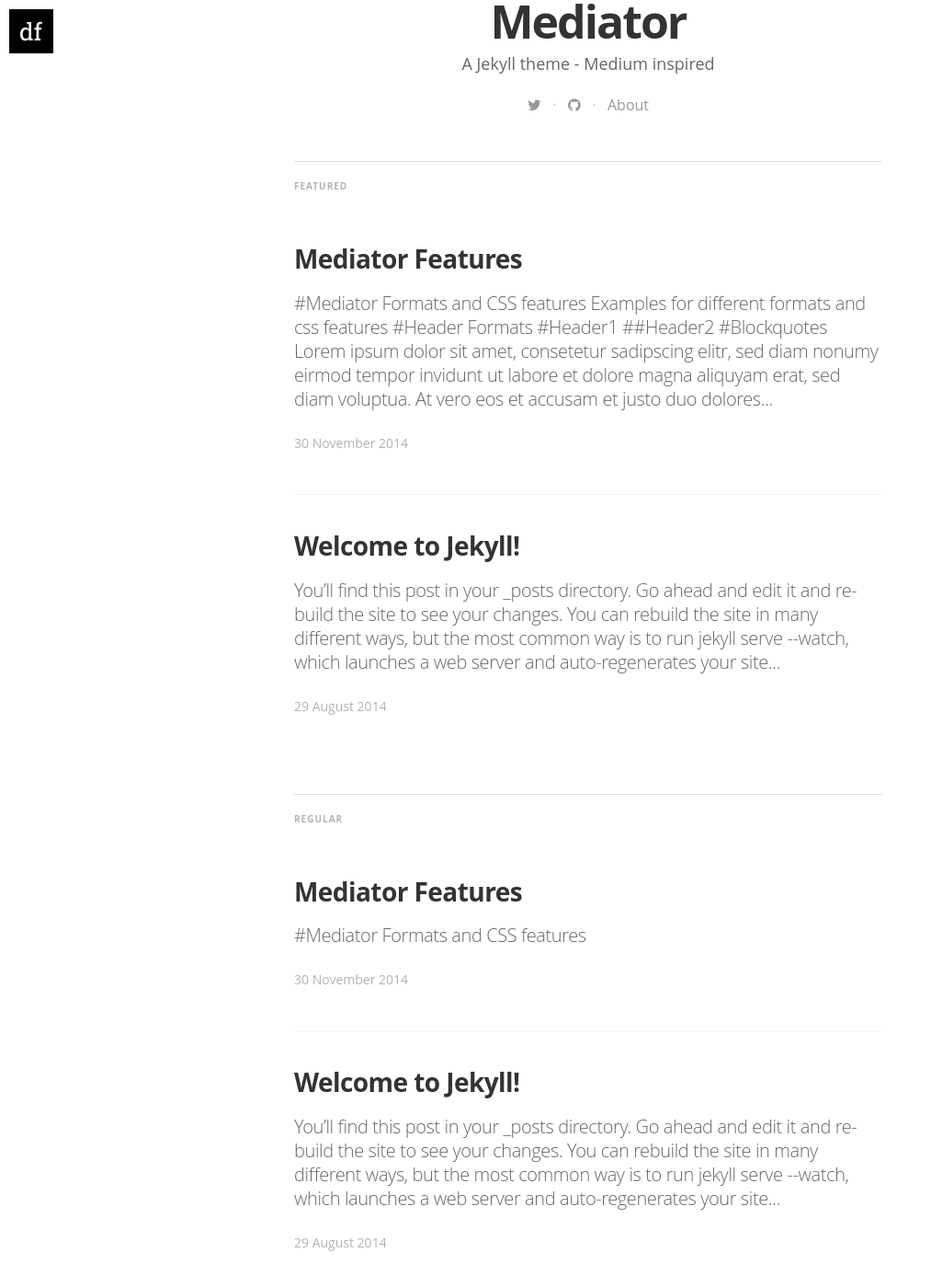
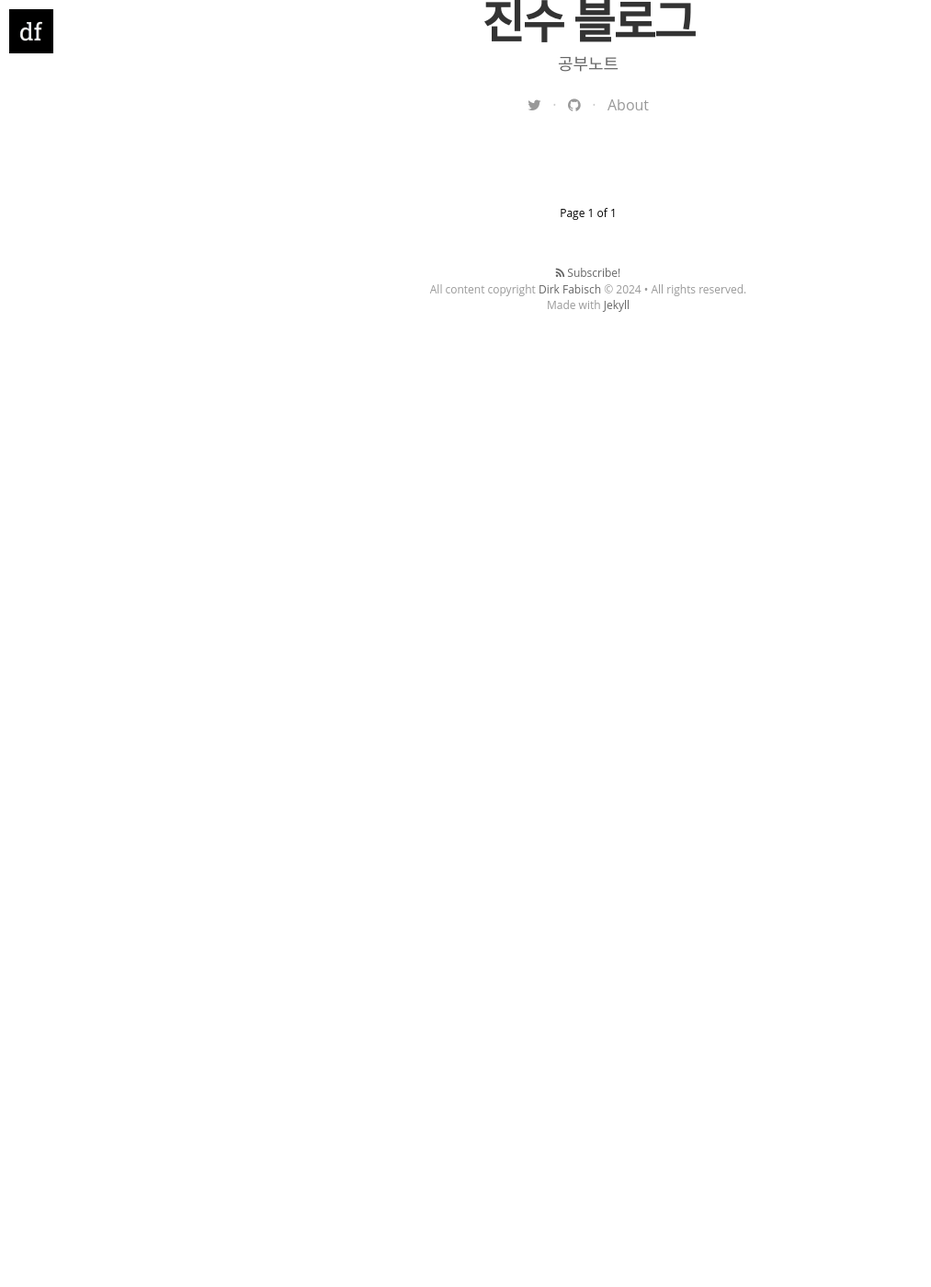
Before and after one commit to jinsu1/jinsubaji, a Jekyll site: the page built from index.html, in a window 1280 px wide and 1400 px high, scrolled down 536 px. Shown: the whole window at 92% size, without its empty margins (0-1013 px from the left). Built offline with Jekyll 4.4.1, drawn with Linux system fonts in a browser that asks for light colours; nearby versions of some CDN libraries; some web fonts are replaced; the list of posts is cut into pages by our own code; after the commit the page ends 925 px from its top, so only the background shows below that.

Commit message:
형변환

```diff
--- a/_config.yml
+++ b/_config.yml
@@ -4,11 +4,11 @@
   - jekyll-paginate
 
 # Site settings
-title: "Mediator"
+title: "진수 블로그"
 description: > # this means to ignore newlines until "email:"
-   A Jekyll theme - Medium inspired
+   공부노트
 
-email: a-mail@mail.mail
+email: jinsu4205@gmail.com
 #blog logo
 logo: "/assets/images/df_logo.jpg"
 float_logo: true # true, false (default)
--- a/_posts/2014-08-29-welcome-to-jekyll.markdown
+++ /dev/null
@@ -1,39 +0,0 @@
----
-layout: post
-title:  "Welcome to Jekyll!"
-date:   2014-08-29 14:34:25
-categories: jekyll update
-tags: featured
-image: /assets/article_images/2014-08-29-welcome-to-jekyll/desktop.JPG
----
-You’ll find this post in your `_posts` directory. Go ahead and edit it and re-build the site to see your changes. You can rebuild the site in many different ways, but the most common way is to run `jekyll serve --watch`, which launches a web server and auto-regenerates your site when a file is updated.
-
-To add new posts, simply add a file in the `_posts` directory that follows the convention `YYYY-MM-DD-name-of-post.ext` and includes the necessary front matter. Take a look at the source for this post to get an idea about how it works.
-
-Jekyll also offers powerful support for code snippets:
-
-{% highlight ruby %}
-def print_hi(name)
-  puts "Hi, #{name}"
-end
-print_hi('Tom')
-#=> prints 'Hi, Tom' to STDOUT.
-{% endhighlight %}
-
-Check out the [Jekyll docs][jekyll] for more info on how to get the most out of Jekyll. File all bugs/feature requests at [Jekyll’s GitHub repo][jekyll-gh]. If you have questions, you can ask them on [Jekyll’s dedicated Help repository][jekyll-help].
-
-{% highlight js %}
-
-<footer class="site-footer">
- <a class="subscribe" href="{{ "/feed.xml" | prepend: site.baseurl }}"> <span class="tooltip"> <i class="fa fa-rss"></i> Subscribe!</span></a>
-  <div class="inner">a
-   <section class="copyright">All content copyright <a href="mailto:{{ site.email}}">{{ site.name }}</a> &copy; {{ site.time | date: '%Y' }} &bull; All rights reserved.</section>
-   <section class="poweredby">Made with <a href="http://jekyllrb.com"> Jekyll</a></section>
-  </div>
-</footer>
-{% endhighlight %}
-
-
-[jekyll]:      http://jekyllrb.com
-[jekyll-gh]:   https://github.com/jekyll/jekyll
-[jekyll-help]: https://github.com/jekyll/jekyll-help
--- a/_posts/2014-11-30-mediator_features.markdown
+++ /dev/null
@@ -1,40 +0,0 @@
----
-layout: post
-title:  "Mediator Features"
-date:   2014-11-30 14:34:25
-categories: mediator feature
-tags: featured
-image: /assets/article_images/2014-11-30-mediator_features/night-track.JPG
-image2: /assets/article_images/2014-11-30-mediator_features/night-track-mobile.JPG
----
-#Mediator Formats and CSS features
-
-Examples for different formats and css features
-
-#Header Formats
-#Header1
-##Header2
-
-#Blockquotes
->Lorem ipsum dolor sit amet, consetetur sadipscing elitr, sed diam nonumy eirmod tempor invidunt ut labore et dolore magna aliquyam erat, sed diam voluptua. At vero eos et accusam et justo duo dolores et ea rebum. Stet clita kasd gubergren, no sea takimata sanctus
-
-#Lists
-##orderd lists
-1. one
-2. two
-3. three
-
-##unorderd lists
-- Apple
-- Banana
-- Plum
-
-#Links
-This is an [example link](http://example.com/ "With a Title").
-
-#Combinations
->Lorem ipsum dolor sit amet, consetetur sadipscing elitr, sed diam nonumy eirmod tempor invidunt ut labore et dolore magna aliquyam erat, sed diam voluptua. At vero eos et accusam et justo duo dolores et ea rebum. Stet clita kasd gubergren, no sea takimata sanctus
->
-> - Apple
-> - Banana
-> - Plum
```
Also changed, not shown: assets/images/contents/casting1.PNG (added), 1 other file.
